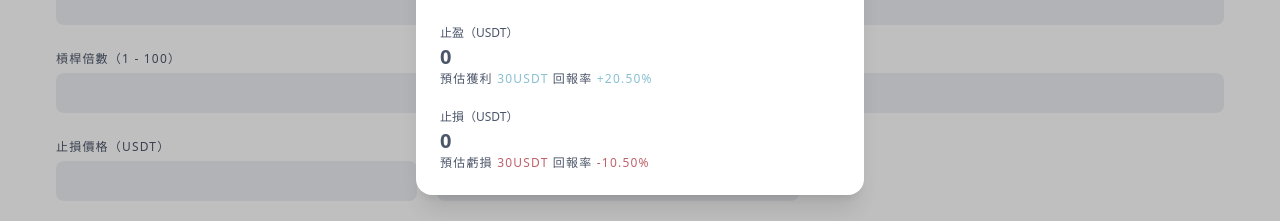
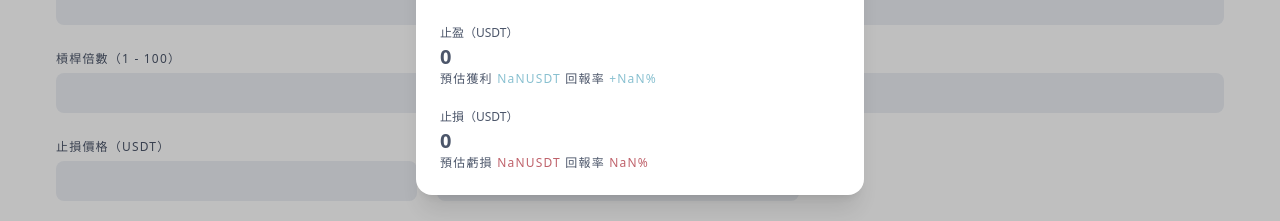
Before and after one commit to 1weiho/position-calculator, a React (Vite) app: page / in a window 1280 px wide. Both pictures are taken after a click on the button "計 算". Shown: the part 359-580 px from the top of the page. Built offline with nearby package versions, Linux system fonts and the light colour scheme.

Commit message:
feat: long position tp & sl calc logic

```diff
--- a/src/components/PriceDescription.tsx
+++ b/src/components/PriceDescription.tsx
@@ -16,8 +16,7 @@ const PriceDescription = (Props: {
         <span
           className={Props.type === "profit" ? "text-nord8" : "text-nord11"}
         >
-          {(Props.type === "profit" ? "+" : "-") + (Props.roi * 100).toFixed(2)}
-          %
+          {(Props.type === "profit" ? "+" : "") + (Props.roi * 100).toFixed(2)}%
         </span>
       </p>
     </>
--- a/src/components/ResultModal.tsx
+++ b/src/components/ResultModal.tsx
@@ -31,6 +31,39 @@ const calcSecurity = (
   return security;
 };
 
+type slAndTpDescription = {
+  price: number;
+  roi: number;
+};
+
+// TODO: short position calculate logic
+const calcSl = (
+  security: number,
+  leverage: number,
+  enterPrice: number,
+  slPrice: number
+): slAndTpDescription => {
+  let roi = (enterPrice - slPrice) / enterPrice;
+  return {
+    price: security * leverage * roi,
+    roi: roi,
+  };
+};
+
+// TODO: short position calculate logic
+const calcTp = (
+  security: number,
+  leverage: number,
+  enterPrice: number,
+  tpPrice: number
+): slAndTpDescription => {
+  let roi = (tpPrice - enterPrice) / enterPrice;
+  return {
+    price: security * leverage * roi,
+    roi: roi,
+  };
+};
+
 const ResultModal = (Props: {
   isOpen: boolean;
   closeModal: () => void;
@@ -43,6 +76,21 @@ const ResultModal = (Props: {
     Props.inputData.maxLoss,
     Props.inputData.leverage
   );
+
+  const tp: slAndTpDescription = calcTp(
+    security,
+    Props.inputData.leverage,
+    Props.inputData.enterPrice,
+    Props.inputData.tpPrice
+  );
+
+  const sl: slAndTpDescription = calcSl(
+    security,
+    Props.inputData.leverage,
+    Props.inputData.enterPrice,
+    Props.inputData.tpPrice
+  );
+
   return (
     <>
       <Transition appear show={Props.isOpen} as={Fragment}>
@@ -101,8 +149,11 @@ const ResultModal = (Props: {
                         price={Props.inputData.tpPrice}
                         priceNordColor={false}
                       />
-                      {/* TODO: calculate the profit result */}
-                      <PriceDescription type="profit" price={30} roi={0.205} />
+                      <PriceDescription
+                        type="profit"
+                        price={tp.price}
+                        roi={tp.roi}
+                      />
                     </div>
                   </div>
                   <div className="mt-4 w-full flex justify-between">
@@ -112,8 +163,11 @@ const ResultModal = (Props: {
                         price={Props.inputData.slPrice}
                         priceNordColor={false}
                       />
-                      {/* TODO: calculate the loss result */}
-                      <PriceDescription type="loss" price={30} roi={0.105} />
+                      <PriceDescription
+                        type="loss"
+                        price={sl.price}
+                        roi={sl.roi}
+                      />
                     </div>
                   </div>
                 </Dialog.Panel>
```
